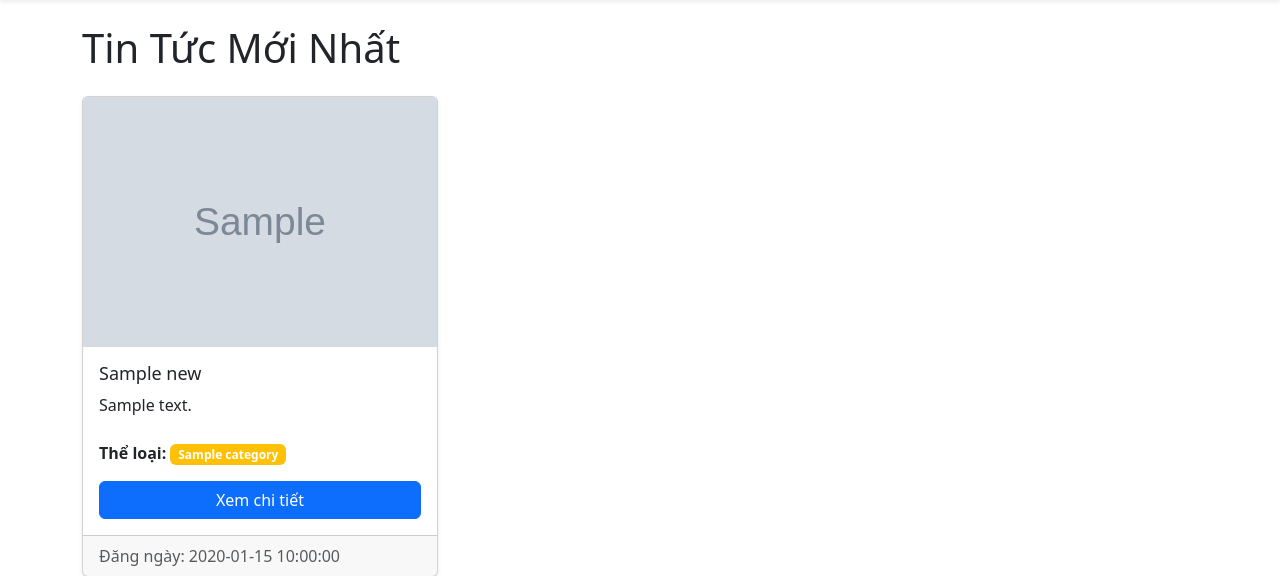
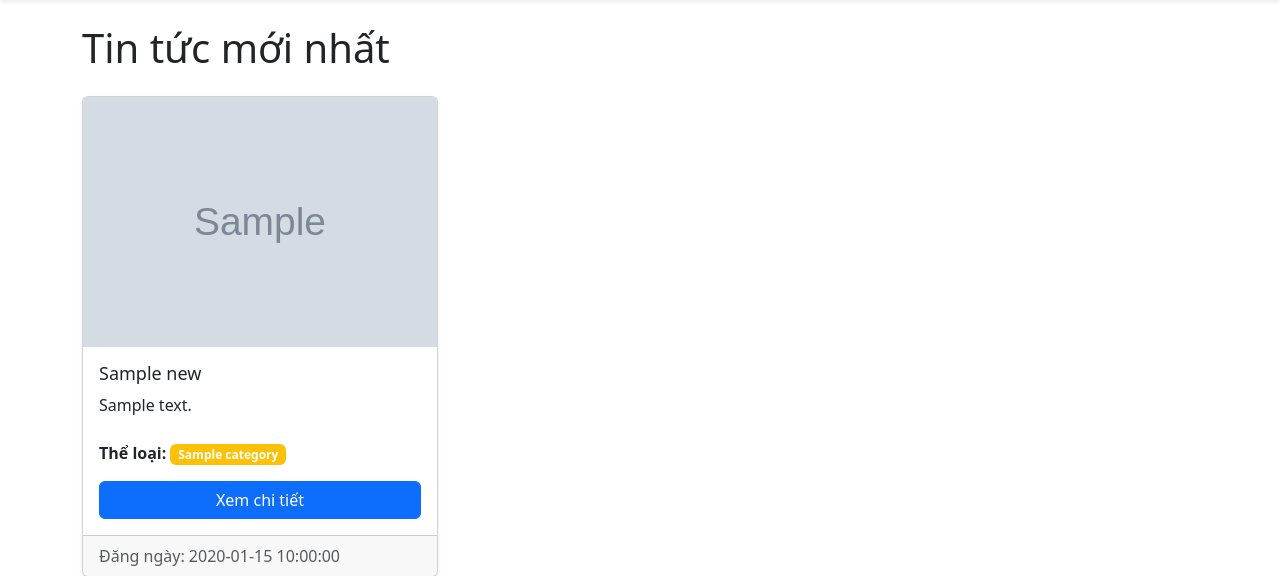
Before and after one commit to qnhat2004/tlu-news, a PHP site: page / in a window 1280 px wide. Shown: the part 78-654 px from the top of the page. Run offline with PHP 8.4, Linux system fonts and the light colour scheme; tables that the repository leaves empty or names only in its code hold one stand-in row (values such as "Sample post"); grey boxes marked "Sample" are stand-in pictures.

Commit message:
update home view to display search results or latest news based on keyword

```diff
--- a/views/home/index.php
+++ b/views/home/index.php
@@ -1,5 +1,11 @@
 <div class="container">
-    <h1 class="mb-4">Tin Tức Mới Nhất</h1>
+    <h1 class="mb-4">
+        <?php if (isset($keyword)) : ?>
+            Kết quả tìm kiếm cho từ khóa: <strong><?php echo $keyword; ?></strong>
+        <?php else : ?>
+            Tin tức mới nhất
+        <?php endif; ?>
+    </h1>
     <div class="row">
         <?php foreach($news as $item) : ?>
             <div class="col-md-4 mb-4">
```
